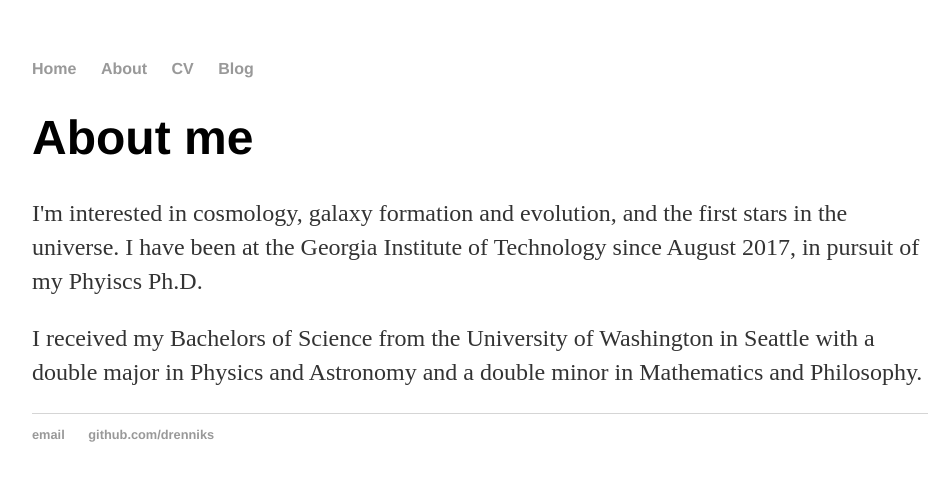
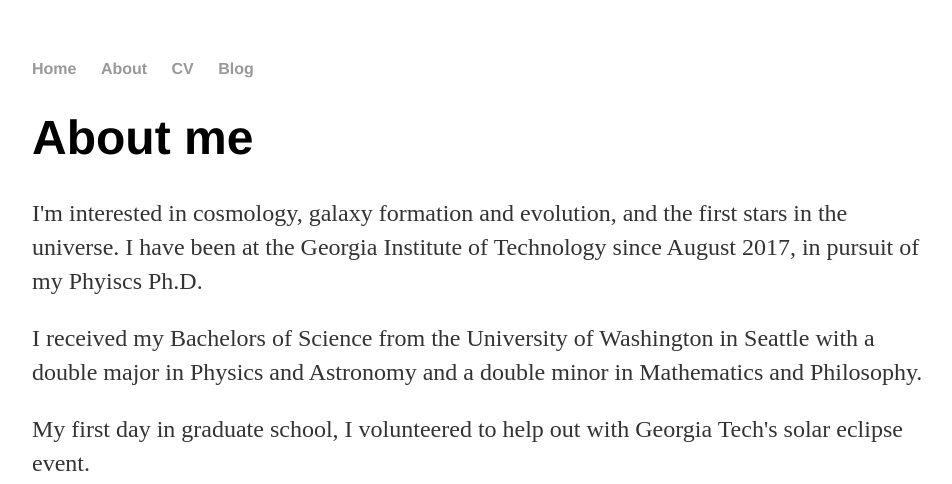
Before and after one commit to drenniks/testsite, a Jekyll site: the page built from about/index.html, in a window 1280 px wide. Shown: the top 484 px of the page, without its empty margins (160-1112 px from the left). Built offline with Jekyll 4.4.1, drawn with Linux system fonts in a browser that asks for light colours; some of the changed text lies outside the part shown; grey boxes are pictures that could not be loaded.

Commit message:
Update index.html

```diff
--- a/about/index.html
+++ b/about/index.html
@@ -7,4 +7,7 @@
 	the Georgia Institute of Technology since August 2017, in pursuit of my Phyiscs Ph.D.</p>
 	<p>I received my Bachelors of Science from the University of Washington in Seattle with a double major in Physics and Astronomy and a double minor in Mathematics
   	and Philosophy. </p>
+
+	<p>My first day in graduate school, I volunteered to help out with Georgia Tech's solar eclipse event.</p>
+	<p> Here is an image with my parents and I from that day!: <img src="img/Eclipse.jpg" alt="Eclipse" /></p>
 </div><!-- /.blurb -->
```
